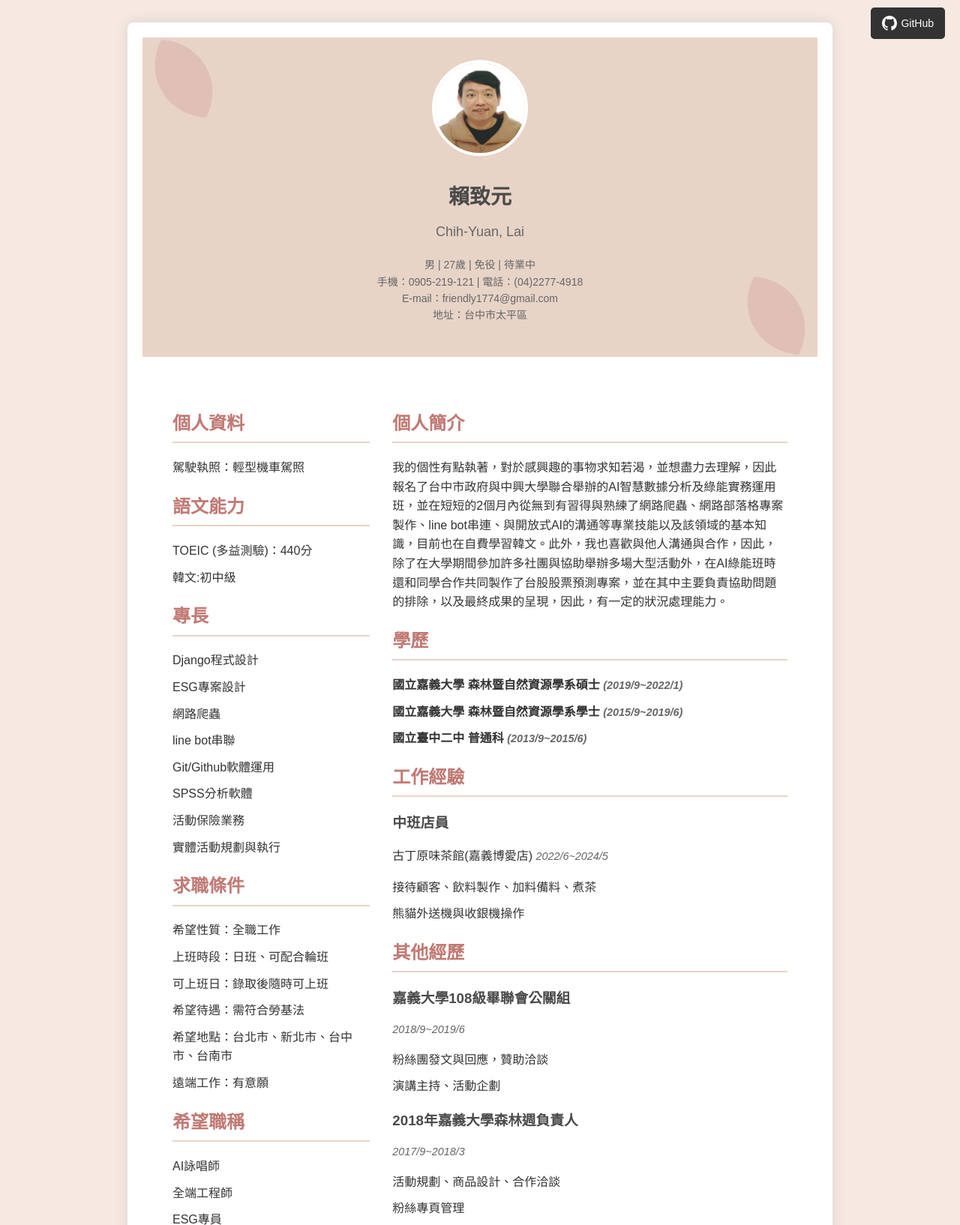
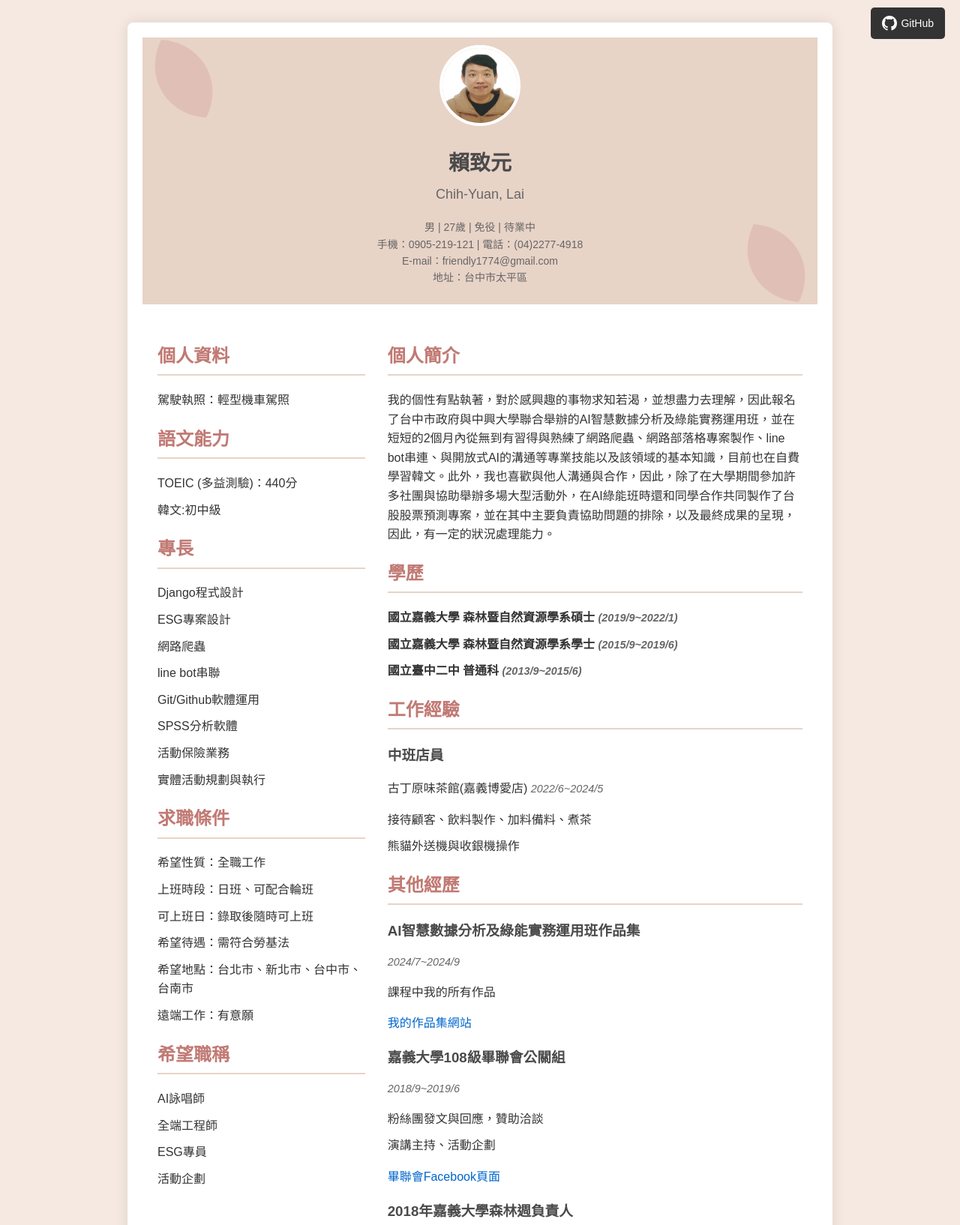
Before and after one commit to ChihYua/resume, a plain HTML site: page index.html in a window 1280 px wide. Shown: the part 10-1644 px from the top of the page at 75% size. Drawn offline with Linux system fonts and the light colour scheme.

Commit message:
內容撰寫

```diff
--- a/index.html
+++ b/index.html
@@ -102,20 +102,20 @@ body, html {
 }
 .header {
     background-color: #e8d3c7;
-    padding: 30px;
+    padding: 10px;
     text-align: center;
     position: relative;
 }
 .profile-pic {
-    width: 120px;
-    height: 120px;
+    width: 100px;
+    height: 100px;
     border-radius: 50%;
     border: 4px solid #fff;
     margin-bottom: 15px;
 }
 .name {
     font-size: 28px;
-    margin: 10px 0;
+    margin: 5px 0;
     color: #4a4a4a;
 }
 .english-name {
@@ -130,7 +130,7 @@ body, html {
 }
 .main-content {
     display: flex;
-    padding: 30px;
+    padding: 10px;
 }
 .left-column {
     flex: 1;
@@ -195,6 +195,13 @@ li {
 }
 .job-conditions {
     text-align: left;
+}
+.experience-link {
+    color: #0066cc;
+    text-decoration: none;
+}
+.experience-link:hover {
+    text-decoration: underline;
 }
 </style>
 </head>
@@ -303,12 +310,21 @@ li {
 
             <div class="section">
                 <h2>其他經歷</h2>
+                <h3>AI智慧數據分析及綠能實務運用班作品集</h3>
+                <p class="job-period">2024/7~2024/9</p>
+                <ul>
+                    <li>課程中我的所有作品</li>
+                </ul>
+                <p><a href="https://chihyua.github.io/myweb/" class="experience-link" target="_blank">我的作品集網站</a></p>
+
                 <h3>嘉義大學108級畢聯會公關組</h3>
                 <p class="job-period">2018/9~2019/6</p>
                 <ul>
                     <li>粉絲團發文與回應，贊助洽談</li>
                     <li>演講主持、活動企劃</li>
                 </ul>
+                <p><a href="https://www.facebook.com/NCYU.edu" class="experience-link" target="_blank">畢聯會Facebook頁面</a></p>
+
 
                 <h3>2018年嘉義大學森林週負責人</h3>
                 <p class="job-period">2017/9~2018/3</p>
@@ -316,6 +332,7 @@ li {
                     <li>活動規劃、商品設計、合作洽談</li>
                     <li>粉絲專頁管理</li>
                 </ul>
+                <p><a href="https://www.facebook.com/NCYUForestWeek2022" class="experience-link" target="_blank">森林週Facebook頁面</a></p>
             </div>
 
             <div class="section">
```
